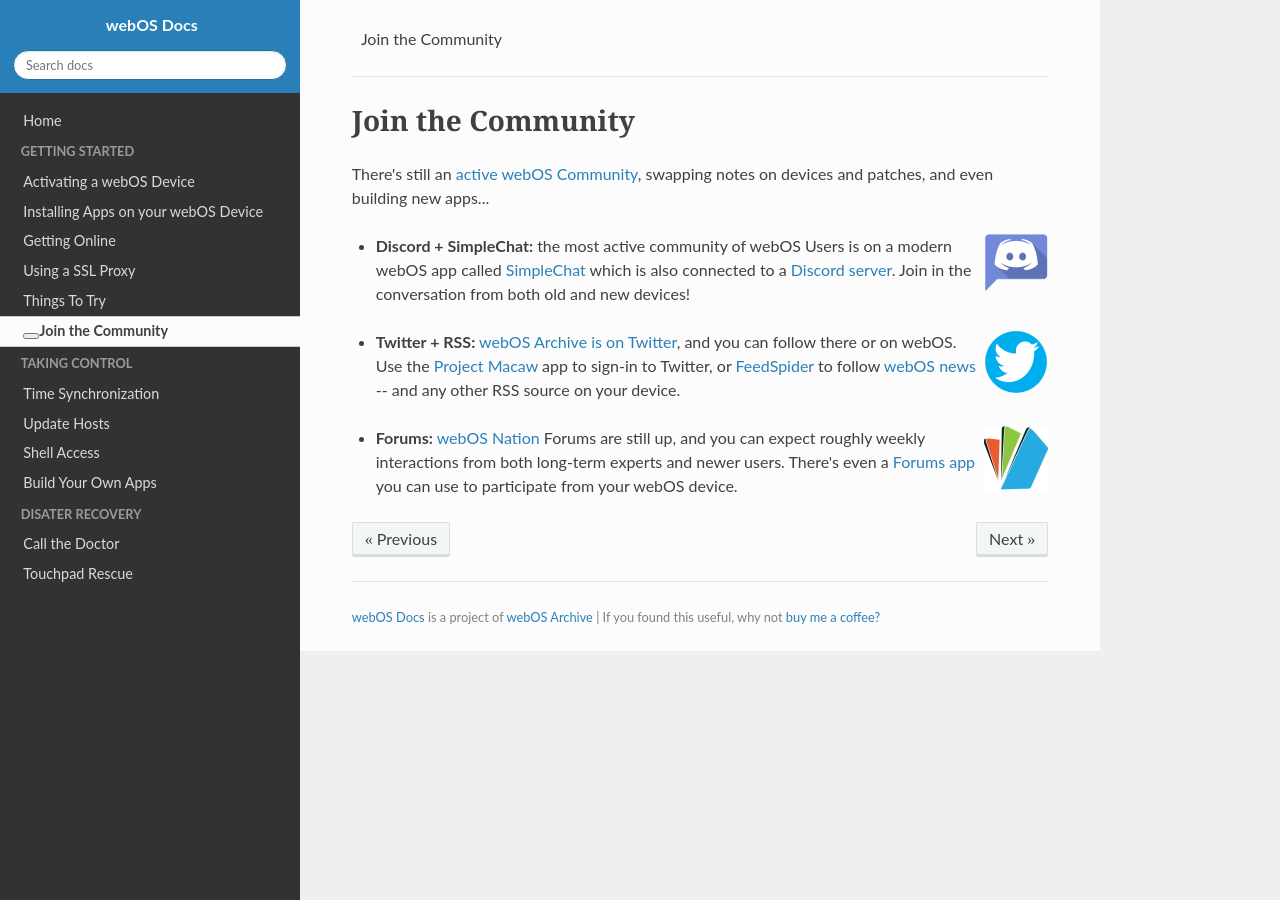
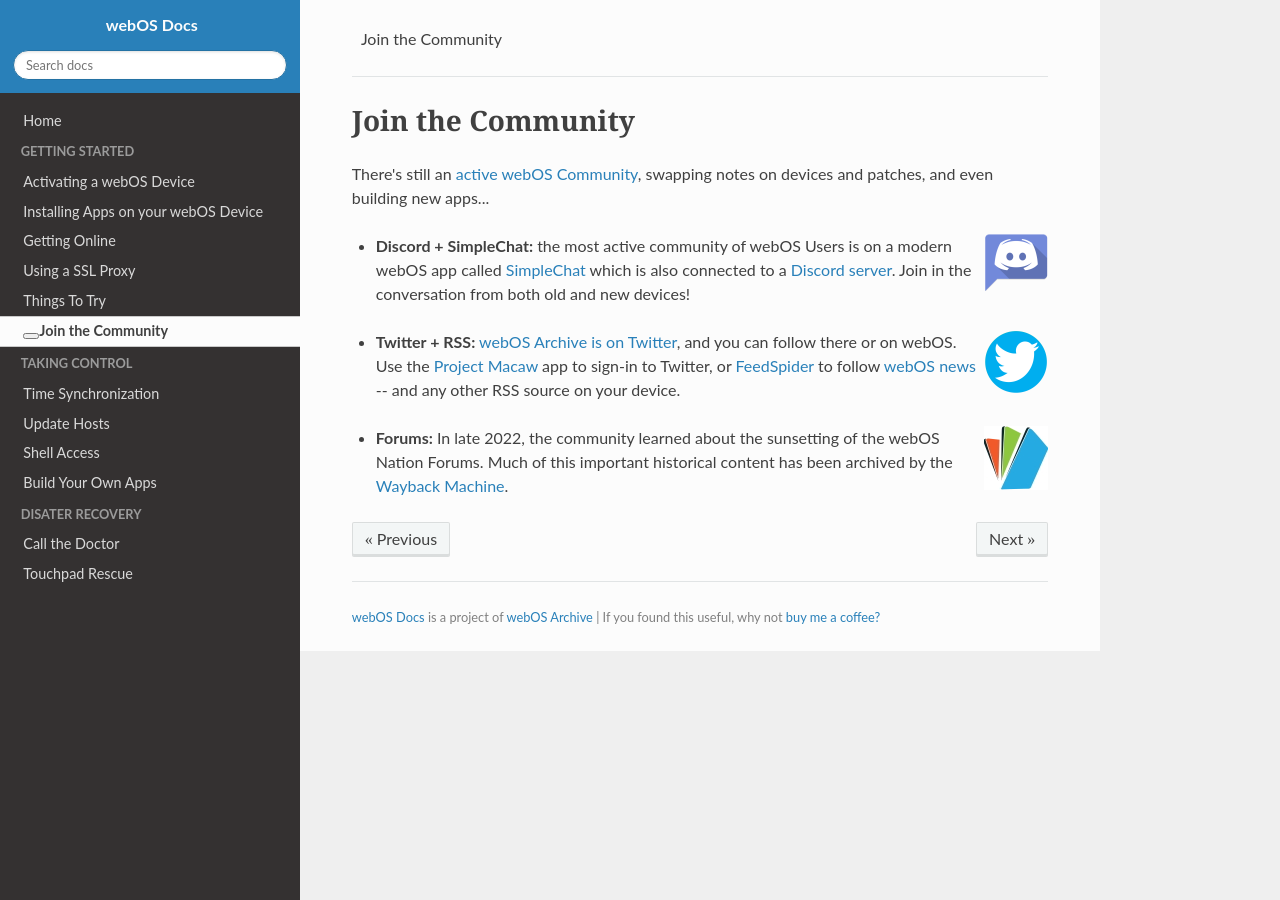
Before and after one commit to webOSArchive/webos-docs, an MkDocs documentation site: the page built from docs/community.md, in a window 1280 px wide. Built offline with MkDocs 1.6.1, drawn with Linux system fonts in a browser that asks for light colours; nearby versions of some CDN libraries; some web fonts are replaced; library files that are not in the unit come from our copies.

Commit message:
update some links

```diff
--- a/docs/community.md
+++ b/docs/community.md
@@ -12,4 +12,4 @@ There's still an <a href="https://appcatalog.webosarchive.org/WebService/reports
  <br>
 <img src="../images/webosnation.jpg" align="right" style="padding-left: 8px">
 
-* **Forums:** <a href="https://forums.webosnation.com" target="_blank">webOS Nation</a> Forums are still up, and you can expect roughly weekly interactions from both long-term experts and newer users. There's even a <a href="http://appcatalog.webosarchive.org/showMuseumDetails.php?search=forums&app=1005770" target="_blank">Forums app</a> you can use to participate from your webOS device.
+* **Forums:** In late 2022, the community learned about the sunsetting of the webOS Nation Forums. Much of this important historical content has been archived by the <a href="http://web.archive.org/web/20221227181510/https://forums.webosnation.com/" target="_blank">Wayback Machine</a>.
```
Also changed, not shown: docs/appstores.md (+2 -2 lines), docs/online.md (+2 -2 lines), docs/proxysetup.md (+1 -1 lines), docs/thingstotry.md (+1 -1 lines), docs/timesync.md (+1 -1 lines).
